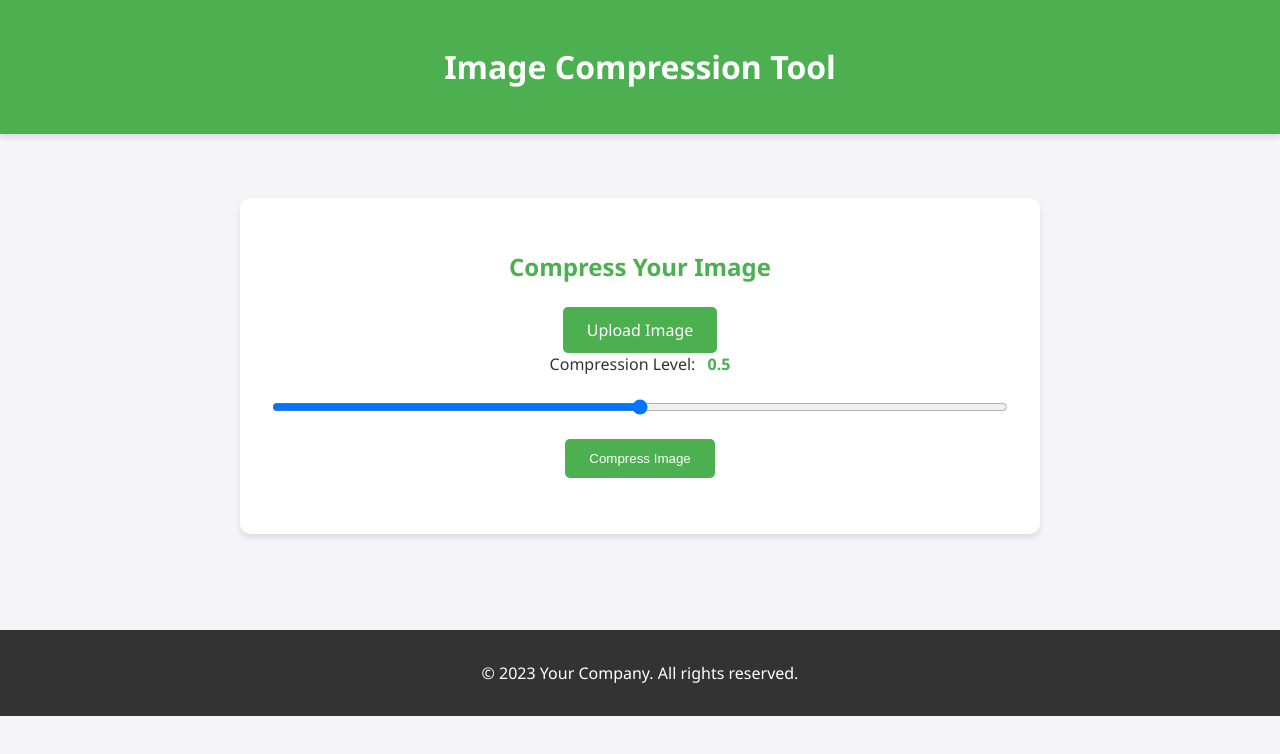
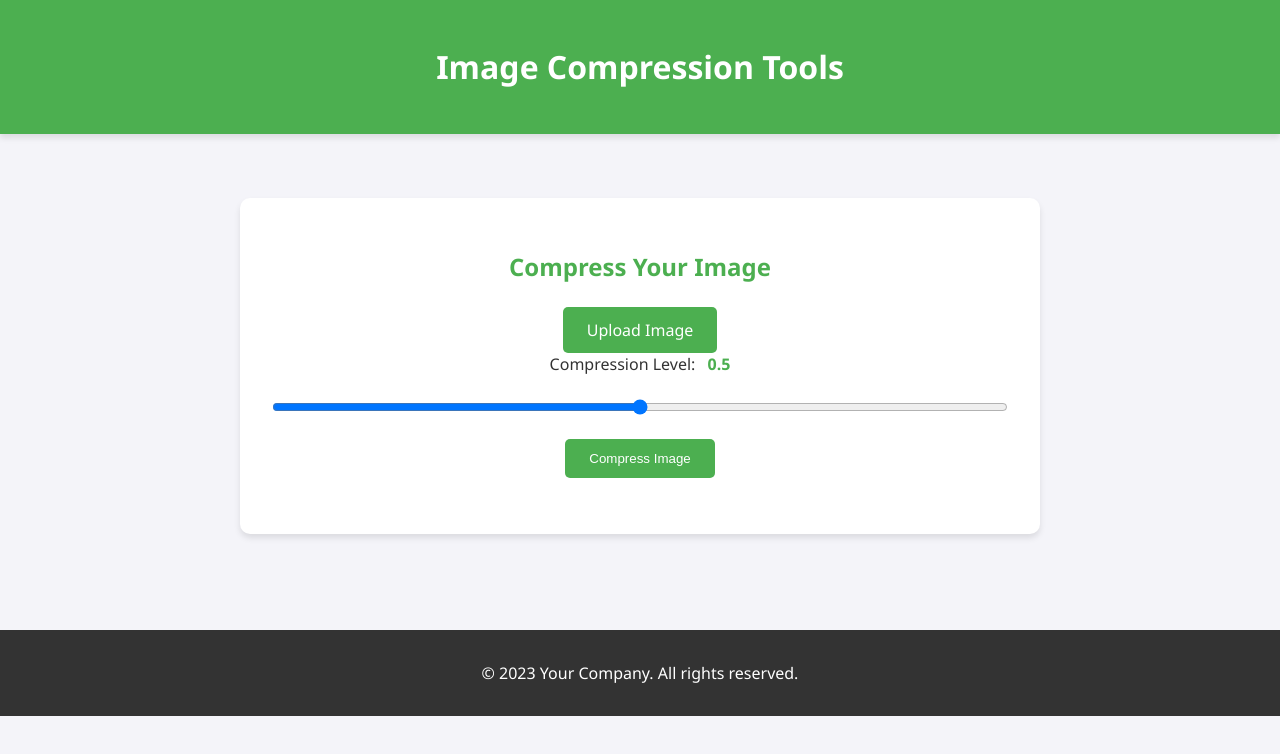
Before and after one commit to adibhaihai/Tools, a plain HTML site: page Img-compress.html in a window 1280 px wide. Drawn offline with Linux system fonts and the light colour scheme.

Commit message:
Update Img-compress.html

```diff
--- a/Img-compress.html
+++ b/Img-compress.html
@@ -5,7 +5,7 @@
     <meta name="viewport" content="width=device-width, initial-scale=1.0">
     <meta name="description" content="Optimize and compress your images online with our responsive image compression tool. Choose your compression level and download the optimized images instantly.">
     <meta name="keywords" content="image compression, optimize images, image optimizer, compress images online">
-    <meta name="author" content="Your Name">
+    <meta name="aditya" content="raj">
     <title>Responsive Image Compression Tool</title>
     <style>
         /* CSS Styling */
@@ -147,7 +147,7 @@
 </head>
 <body>
     <header>
-        <h1>Image Compression Tool</h1>
+        <h1>Image Compression Tools</h1>
     </header>
 
     <main>
```
